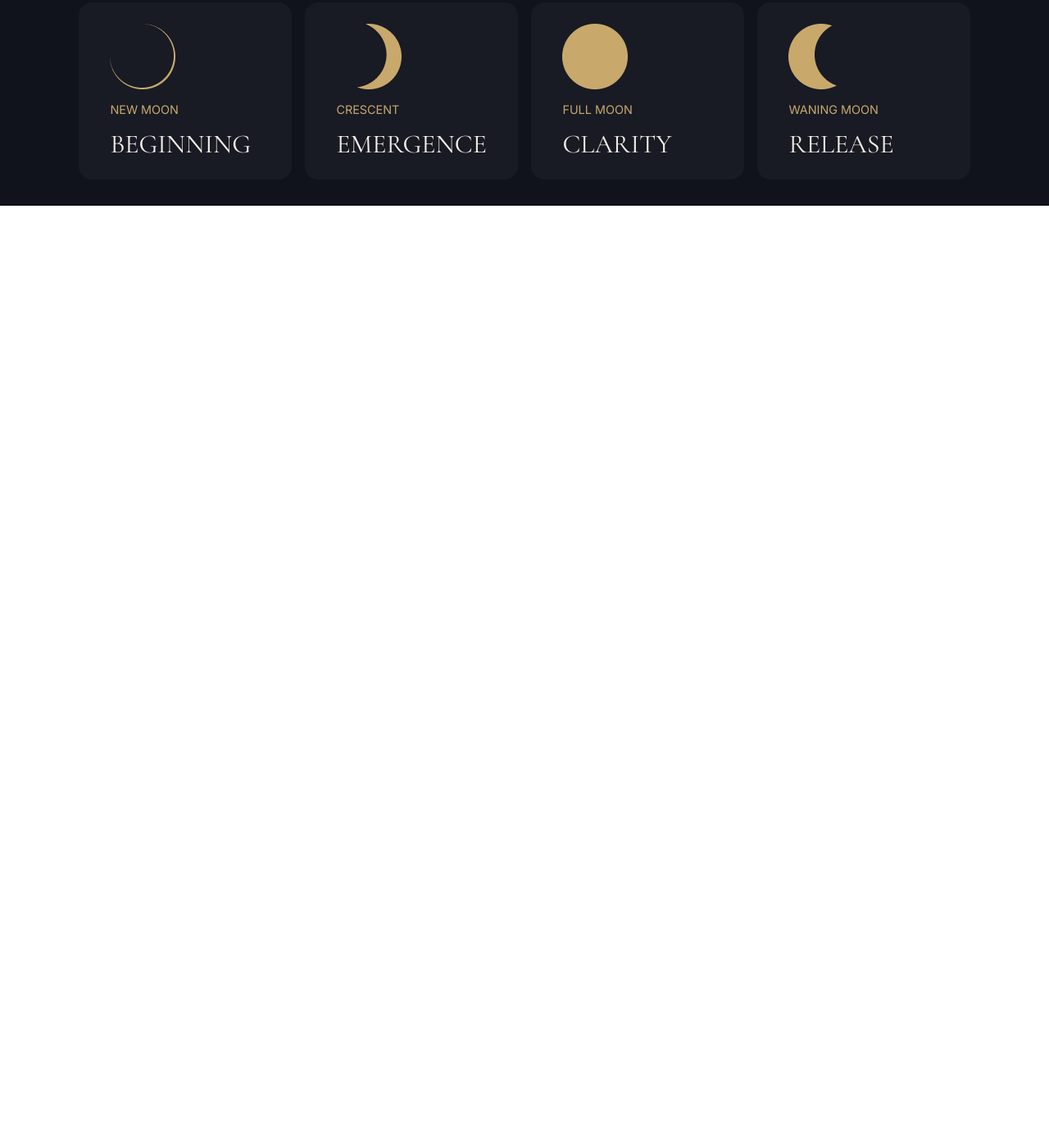
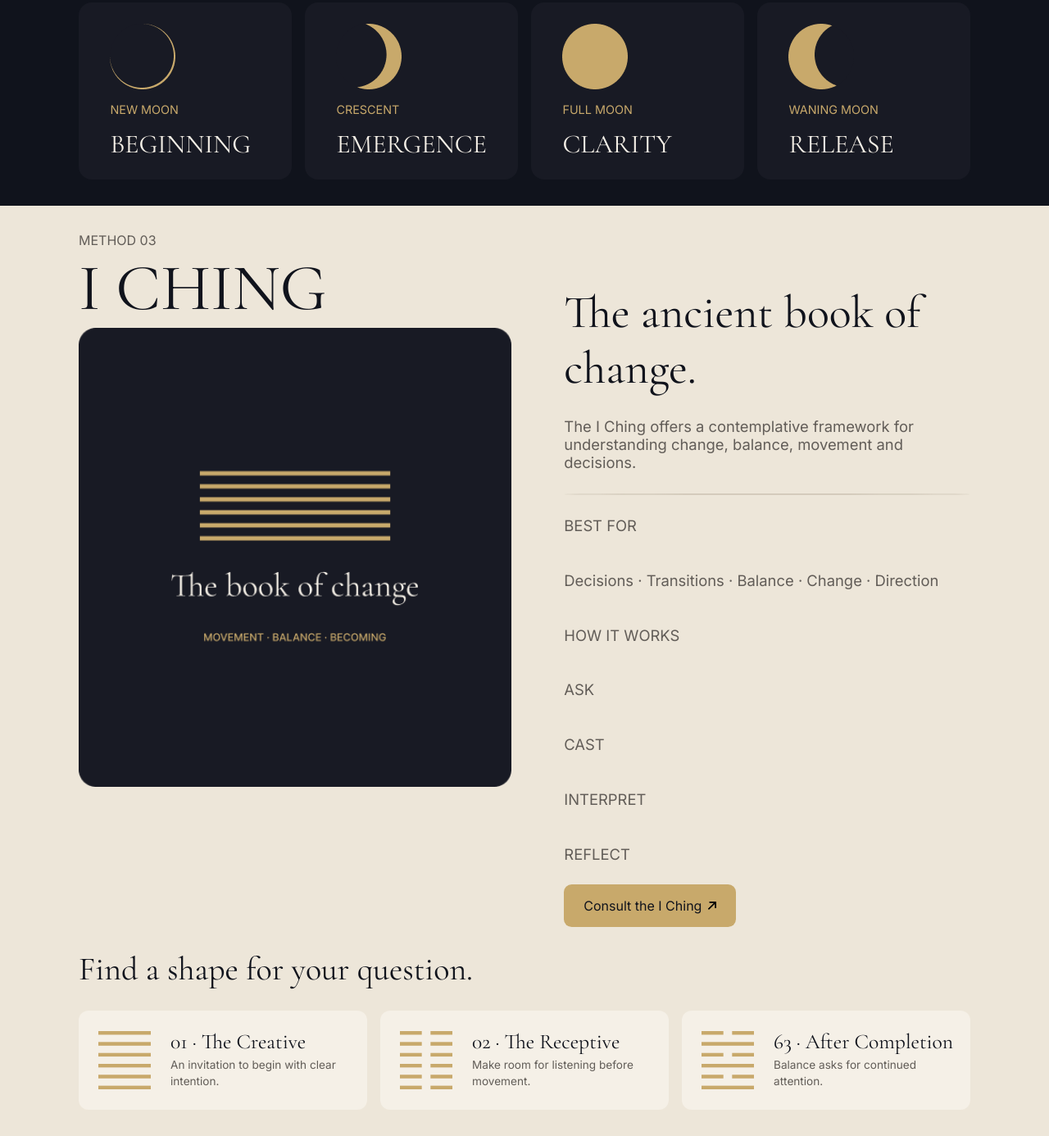
Before and after one commit to Botond-cyber/josda-project, a website built with Vite: page src/pages/methods.html in a window 1280 px wide. Shown: the part 4528-5914 px from the top of the page at 82% size. Before the commit the page ends 4779 px from the top, so only its background shows below. Built offline with nearby package versions, Linux system fonts and the light colour scheme.

Commit message:
add: implement I Ching detail section with responsive card layout

```diff
--- a/src/css/methods.css
+++ b/src/css/methods.css
@@ -271,6 +271,10 @@
     margin-bottom: 0;
 }
 
+.tarot-spreads .method-detail-card {
+    width: 100%;
+}
+
 .method-detail-card-moon {
     display: flex;
     flex-direction: column;
@@ -290,8 +294,30 @@
         grid-template-columns: repeat(2, minmax(0, 1fr));
     }
 
+    .iching-detail .method-detail-card-container-inner {
+        display: flex;
+        flex-direction: column;
+        align-items: stretch;
+    }
+
+    .iching-detail .method-detail-card-ching {
+        width: 100%;
+    }
+
+    .tarot-spreads .method-detail-card-container-inner {
+        justify-items: center;
+    }
+
+    .tarot-spreads .method-detail-card {
+        max-width: 15rem;
+    }
+
     .method-detail-card-moon {
         max-width: none;
+    }
+
+    .method-detail-card-ching {
+        flex-basis: 100%;
     }
 }
 
@@ -319,6 +345,51 @@
 
 .method-detail-card-moon * {
     margin: 0;
+}
+
+.method-detail-card-ching {
+    display: grid;
+    grid-template-columns: 4rem minmax(0, 1fr);
+    grid-template-rows: auto auto;
+    column-gap: 1.5rem;
+    row-gap: 0.35rem;
+    flex: 1 1 0;
+    min-width: 0;
+    padding: 1.5rem;
+    background-color: var(--surface-primary-light);
+    border-radius: 0.75rem;
+    color: var(--text-secondary);
+}
+
+.iching-detail {
+    background-color: var(--surface-card-light);
+}
+
+.method-detail-card-ching img {
+    display: block;
+    grid-row: 1 / -1;
+    align-self: center;
+    width: 4rem;
+    height: auto;
+}
+
+.method-detail-card-ching p {
+    margin: 0;
+}
+
+.method-detail-card-ching p:first-of-type {
+    align-self: end;
+    color: var(--surface-primary-dark);
+    font-family: "Cormorant Garamond", cursive;
+    font-size: clamp(1.25rem, 2vw, 1.6rem);
+    line-height: 1.1;
+    white-space: nowrap;
+}
+
+.method-detail-card-ching p:last-of-type {
+    align-self: start;
+    font-size: 0.85rem;
+    line-height: 1.45;
 }
 
 @media screen and (max-width: 1700px) {
@@ -532,6 +603,25 @@
     .method-detail-card-container {
         text-align: center;
     }
+
+    .method-detail-card-ching {
+        grid-template-columns: 3rem minmax(0, 1fr);
+        column-gap: 0.75rem;
+        padding: 1rem;
+    }
+
+    .method-detail-card-ching img {
+        width: 3rem;
+    }
+
+    .method-detail-card-ching p:first-of-type {
+        white-space: normal;
+        font-size: 1.15rem;
+    }
+
+    .method-detail-card-ching p:last-of-type {
+        font-size: 0.75rem;
+    }
 }
 
 @media screen and (max-width: 400px) {
--- a/src/pages/methods.html
+++ b/src/pages/methods.html
@@ -167,7 +167,7 @@
       </div>
 
     </div>
-    <div class="method-detail-card-container">
+    <div class="method-detail-card-container tarot-spreads">
       <h1>Find a shape for your question.</h1>
       <div class="method-detail-card-container-inner">
         <div class="method-detail-card">
@@ -255,6 +255,59 @@
     </div>
   </div>
 
+  <!--I ching detail-->
+  <div class="method-detail-container iching-detail">
+    <div class="method-detail-content-container">
+      <div>
+        <div class="method-detail-title">
+          <p>METHOD 03</p>
+          <h1>I CHING</h1>
+        </div>
+        <img src="../assets/ching_detail.png" class="method-image" alt="tarot" />
+      </div>
+      <div class="method-detail-content">
+        <h1>The ancient book of change.</h1>
+        <p>The I Ching offers a contemplative framework for understanding change, balance, movement and decisions.</p>
+        <div class="method-detail-divider"></div>
+        <p>BEST FOR</p>
+        <p>Decisions · Transitions · Balance · Change · Direction</p>
+        <p>HOW IT WORKS</p>
+        <div class="how-it-works-list">
+          <p>ASK</p>
+          <p>CAST</p>
+          <p>INTERPRET</p>
+          <p>REFLECT</p>
+        </div>
+        <div>
+          <button class="begin-btn" type="button">
+            <span>Consult the I Ching</span>
+            <img src="../assets/arrow.svg" alt="arrow icon" />
+          </button>
+        </div>
+      </div>
+
+    </div>
+    <div class="method-detail-card-container">
+      <h1>Find a shape for your question.</h1>
+      <div class="method-detail-card-container-inner">
+        <div class="method-detail-card-ching">
+          <img src="../assets/hexagram1.png" alt="cards 1">
+          <p>01 · The Creative</p>
+          <p>An invitation to begin with clear intention.</p>
+        </div>
+        <div class="method-detail-card-ching">
+          <img src="../assets/hexagram2.png" alt="cards 3">
+          <p>02 · The Receptive</p>
+          <p>Make room for listening before movement.</p>
+        </div>
+        <div class="method-detail-card-ching">
+          <img src="../assets/hexagram3.png" alt="cards 5">
+          <p>63 · After Completion</p>
+          <p>Balance asks for continued attention.</p>
+        </div>
+      </div>
+    </div>
+  </div>
 </div>
 </body>
 </html>
```
Also changed, not shown: src/assets/ching_detail.png (added), src/assets/hexagram1.png (added), src/assets/hexagram2.png (added), src/assets/hexagram3.png (added).
